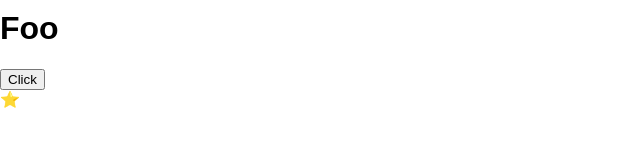
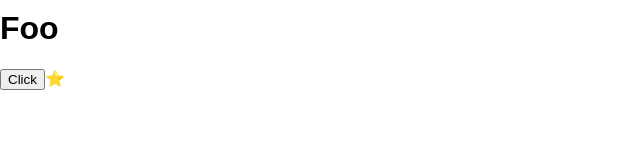
Before and after one commit to mrseanbaines/enzyme-docs, a React (Create React App) app: page / in a window 1280 px wide. Shown: the part 213-360 px from the top of the page, without its empty margins (0-640 px from the left). Built offline with nearby package versions, Linux system fonts and the light colour scheme.

Commit message:
Add aria to emoji

```diff
--- a/src/App.js
+++ b/src/App.js
@@ -8,7 +8,7 @@ class App extends Component {
         <Foo />
         <Foo />
         <Foo />
-        <div className="icon-star">⭐️</div>
+        <span role="img" aria-label="star icon" className="icon-star">⭐️</span>
         {this.props.children}
       </Fragment>
     );
```
